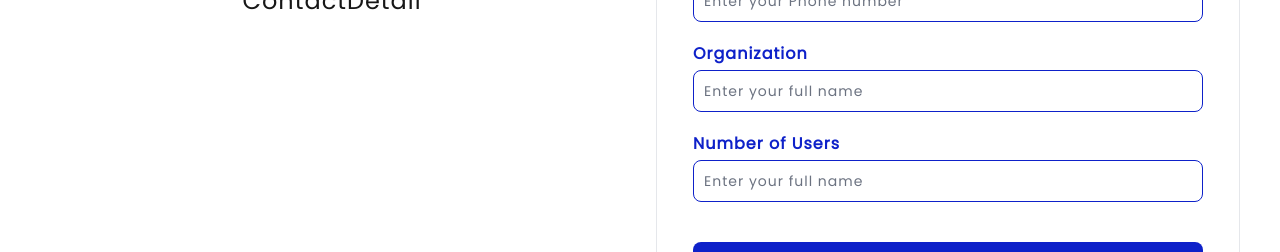
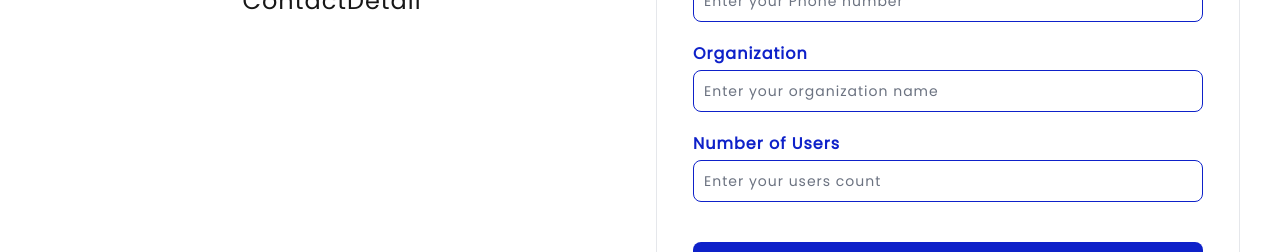
Before and after one commit to praveensumathi/google-work-space, a Next.js app: page / in a window 1280 px wide. Shown: the part 4147-4399 px from the top of the page. Built offline with nearby package versions, Linux system fonts and the light colour scheme.

Commit message:
design fix

```diff
--- a/app/components/contactForm.tsx
+++ b/app/components/contactForm.tsx
@@ -90,7 +90,7 @@ const ContactForm = () => {
               name="entry.1332091514"
               id="username-success"
               className="bg-white border border-primary text-primary placeholder-gray-500 text-sm rounded-lg focus:ring-primary focus:border-primary block w-full p-2.5"
-              placeholder="Enter your full name"
+              placeholder="Enter your organization name"
               autoComplete="off"
               required
               dir="auto"
@@ -106,7 +106,7 @@ const ContactForm = () => {
               name="entry.1332091514"
               id="username-success"
               className="bg-white border border-primary text-primary placeholder-gray-500 text-sm rounded-lg focus:ring-primary focus:border-primary block w-full p-2.5"
-              placeholder="Enter your full name"
+              placeholder="Enter your users count"
               autoComplete="off"
               required
               dir="auto"
```
